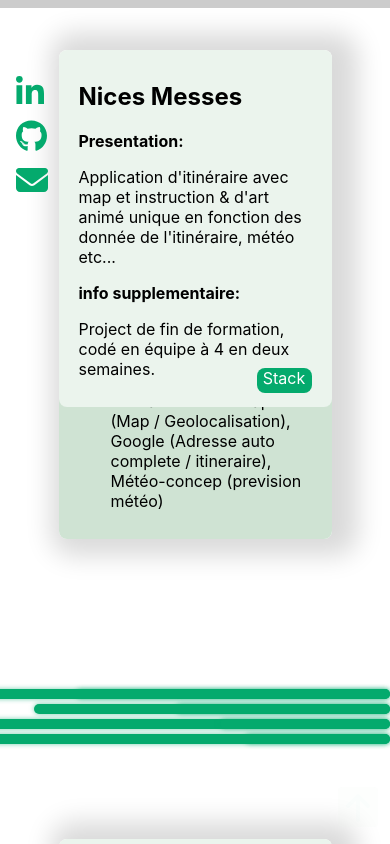
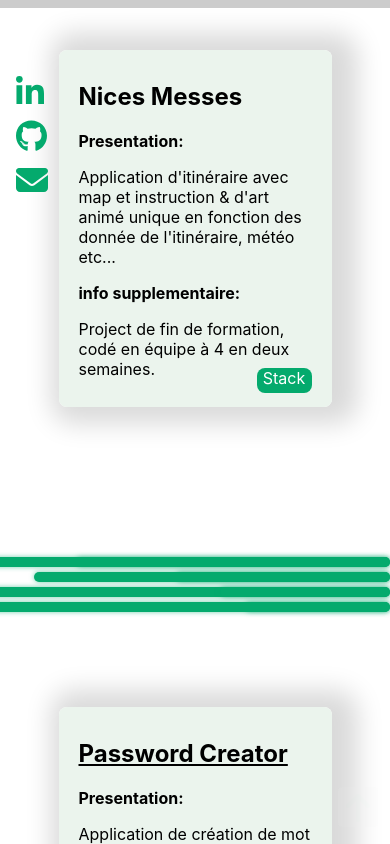
Before and after one commit to LFSchefer/portfolio, a React (Create React App) app: page / in a window 390 px wide. Shown: the top 844 px of the page. Built offline with nearby package versions, Linux system fonts and the light colour scheme.

Commit message:
fix slack css responsive + overflow x

```diff
--- a/src/App.css
+++ b/src/App.css
@@ -1,5 +1,5 @@
 .App {
-  overflow-x: auto;
+  overflow-x: hidden;
   width: 100%;
 }
 
@@ -29,7 +29,8 @@
   margin: 0 auto;
   padding: 12px;
   border-radius: 0 0  8px 8px;
-  margin-top: -160px;
+  margin-top: -158px;
+  display: none;
 }
 
 .stack-back {
@@ -38,13 +39,14 @@
   margin: 0 auto;
   padding: 12px;
   border-radius: 0 0  8px 8px;
-  margin-top: -160px;
+  margin-top: -158px;
   animation: revel-reverse 1s ease;
+  display: none;
 }
 
 @keyframes revel-reverse {
-  from{margin-top: -8px;}
-  to {margin-top: -160px;}
+  from{margin-top: -8px; display: block;}
+  to {margin-top: -158px; display: none;}
 }
 
 .stack-anim p {
@@ -66,12 +68,8 @@
 }
 
 @keyframes revel {
-  from{margin-top: -160px;}
+  from{margin-top: -158px;}
   to {margin-top: -8px;}
-}
-
-.stack-anim p {
-  padding-left: 26px;
 }
 
 a {
```
